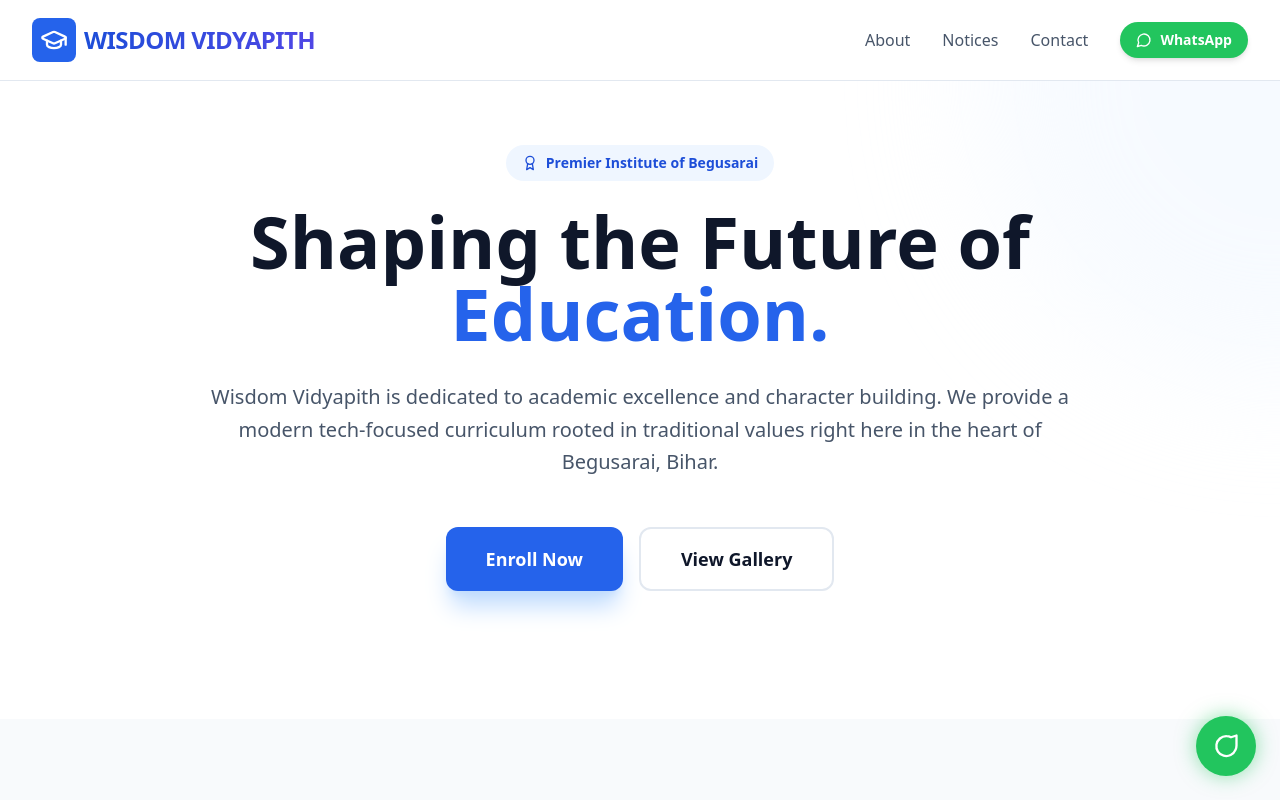
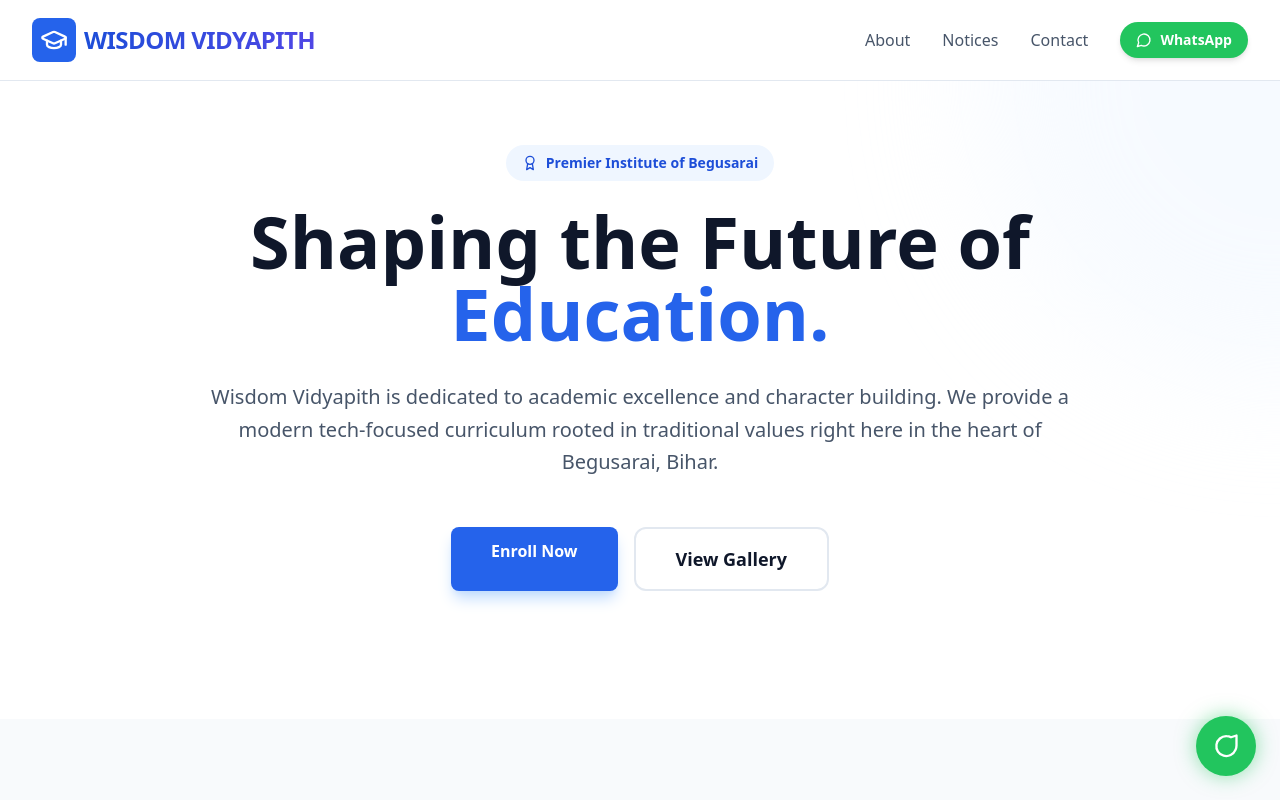
Before and after one commit to divyanshuashudev/wisom-vidyapith, a React (Vite) app: page / in a window 1280 px wide. Shown: the top 800 px of the page. Built offline with nearby package versions, Linux system fonts and the light colour scheme.

Commit message:
Update App.tsx
google form link added

```diff
--- a/src/App.tsx
+++ b/src/App.tsx
@@ -59,9 +59,14 @@ function App() {
               right here in the heart of Begusarai, Bihar.
             </p>
             <div className="flex flex-wrap justify-center gap-4">
-              <button className="bg-blue-600 hover:bg-blue-700 text-white px-10 py-4 rounded-xl font-bold text-lg shadow-xl shadow-blue-200 transition-all">
-                Enroll Now
-              </button>
+              <a
+  href="https://forms.gle/TxRBXm5yCUvkFeTZ9"
+  target="_blank"
+  rel="noopener noreferrer"
+  className="bg-blue-600 hover:bg-blue-700 text-white px-10 py-3 rounded-lg font-semibold transition-all shadow-lg shadow-blue-200 text-center"
+>
+  Enroll Now
+</a>
               <button className="bg-white border-2 border-slate-200 hover:border-blue-600 px-10 py-4 rounded-xl font-bold text-lg transition-all">
                 View Gallery
               </button>
```
